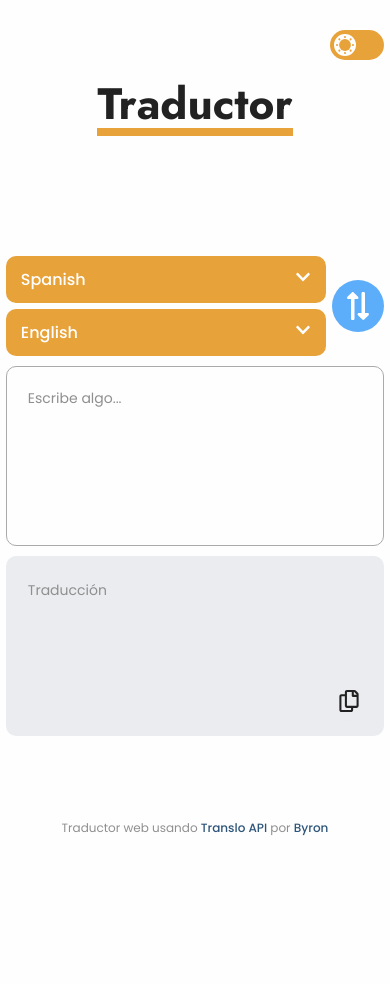
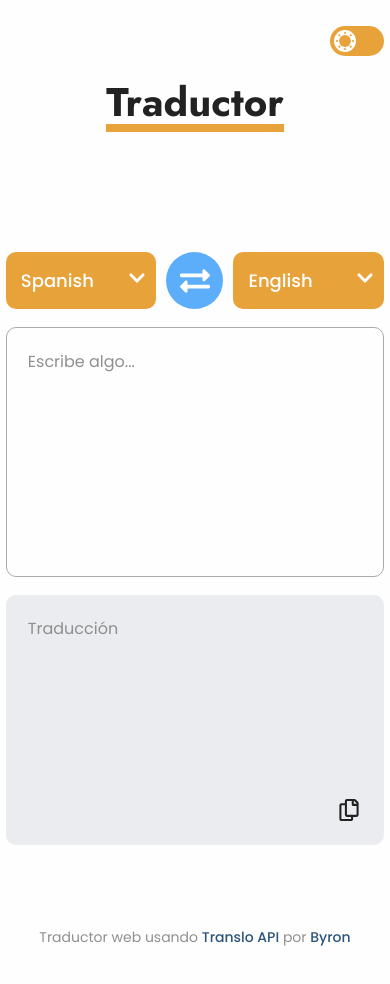
Before and after one commit to byronjvh/Translo-API-Translator, a React (Vite) app: page / in a window 390 px wide. Shown: the top 984 px of the page. Before the commit the page ends 880 px from the top, so only its background shows below. Built offline with nearby package versions, Linux system fonts and the light colour scheme.

Commit message:
fixing css

```diff
--- a/src/App.css
+++ b/src/App.css
@@ -19,14 +19,14 @@
 .themeSwitcher {
     position: absolute;
     right: 0;
-    top: 30px;
+    top: 26px;
     cursor: pointer;
-    width: 66px;
+    width: 54px;
     padding: 4px;
     display: flex;
     align-items: center;
     background-color: var(--accent-orange);
-    transition: background-color .4s ease-out;
+    transition: background-color .3s ease-out;
     border-radius: 50px;
 }
 
@@ -36,22 +36,22 @@
 
 
 .themeSwitcher_circle {
-    height: 28px;
-    width: 28px;
+    height: 22px;
+    width: 22px;
     background-color: var(--text-negative);
     border-radius: 50%;
     transform: translateX(0);
-    transition: transform .4s ease-out;
+    transition: transform .3s ease-out;
     position: relative;
 }
 
 .themeSwitcher.dark .themeSwitcher_circle {
-    transform: translateX(30px);
+    transform: translateX(24px);
 }
 
 .themeSwitcher_circle .icon {
-    width: 20px;
-    height: 20px;
+    width: 16px;
+    height: 16px;
     position: absolute;
     left: 50%;
     top: 50%;
@@ -64,14 +64,14 @@
 }
 
 .themeSwitcher_circle .sun {
-    width: 22px;
-    height: 22px;
-    transition: opacity .4s ease-out;
+    width: 18px;
+    height: 18px;
+    transition: opacity .3s ease-out;
 }
 
 .themeSwitcher_circle .moon {
     opacity: 0;
-    transition: opacity .4s ease-out;
+    transition: opacity .3s ease-out;
 }
 
 .themeSwitcher.dark .sun {
@@ -120,28 +120,3 @@ body.dark .footer__link {
 body.dark .footer__link:hover {
     color: var(--accent-light-blue);
 }
-
-@media screen and (max-width: 768px){
-    .themeSwitcher {
-        width: 54px;
-    }
-
-    .themeSwitcher_circle {
-        height: 22px;
-        width: 22px;
-    }
-
-    .themeSwitcher_circle .icon {
-        width: 16px;
-        height: 16px;
-    }
-
-    .themeSwitcher_circle .sun {
-        width: 18px;
-        height: 18px;
-    }
-
-    .themeSwitcher.dark .themeSwitcher_circle {
-        transform: translateX(24px);
-    }
-}
--- a/src/index.css
+++ b/src/index.css
@@ -17,10 +17,10 @@
   -moz-osx-font-smoothing: grayscale;
   -webkit-text-size-adjust: 100%;
 
-  --header: 50px;
-  --big: 22px;
-  --medium: 18px;
-  --small: 16px
+  --header: 40px;
+  --big: 18px;
+  --medium: 16px;
+  --small: 14px
 }
 
 a {
@@ -77,21 +77,3 @@ h1 {
 button{
   border: none;
 }
-
-@media screen and (max-width: 768px){
-  :root {
-    --header: 46px;
-    --big: 18px;
-    --medium: 16px;
-    --small: 14px
-  }
-}
-
-@media screen and (max-width: 460px){
-  :root {
-    --header: 44px;
-    --big: 16px;
-    --medium: 14px;
-    --small: 12px
-  }
-}
--- a/src/stylesheets/LangButton.css
+++ b/src/stylesheets/LangButton.css
@@ -1,12 +1,12 @@
 .langButton {
     width: 100%;
-    padding: 0 15px;
+    padding: 0 20px 0 15px;
     height: 57px;
     font-weight: 500;
     font-size: var(--big);
     border-radius: 10px;
     color: var(--text-negative);
-    display: flex;
+    display:flex;
     justify-content: space-between;
     align-items: center;
     position: relative;
@@ -15,8 +15,14 @@
     cursor: pointer;
 }
 
-.langButton:hover {
+.langButton:hover{
     background-color: var(--accent-light-orange);
+}
+
+.langButton__current{
+    text-overflow: ellipsis;
+    white-space: nowrap;
+    overflow: hidden;
 }
 
 .langList {
@@ -30,7 +36,7 @@
     grid-template-columns: 1fr 1fr 1fr;
     gap: 2px 5px;
     max-width: min-content;
-    max-height: 250px;
+    max-height: 350px;
     overflow: hidden scroll;
     top: 100%;
     left: 0;
@@ -91,6 +97,10 @@ body.dark .langList__language:hover {
 }
 
 .langButton__icon {
+    position: absolute;
+    right: 10px;
+    top: 50%;
+    transform: translateY(-50%);
     color: var(--text-negative);
 }
 
@@ -103,22 +113,19 @@ body.dark .langList__language:hover {
     transform: rotateZ(180deg);
 }
 
-@media screen and (max-width: 460px){
-    .langButton.right > .langList{
-        right: unset;
-        left: 0;
+@media screen and (max-width: 375px) {
+    .langButton__icon {
+        right: 5px;
     }
 
     .langButton {
-        height: 47px;
-    }
-
-    .langList {
-        font-size: var(--small);
-        padding: 3px;
-    }
-
-    .langList__language {
-        padding: 10px 5px;
+        padding: 0 20px 0 5px;
     }
 }
+
+@media screen and (max-width: 450px) {
+    .langList {
+        grid-template-columns: 1fr 1fr;
+        max-height: 600px;
+    }
+}
--- a/src/stylesheets/ReadText.css
+++ b/src/stylesheets/ReadText.css
@@ -1,6 +1,5 @@
 .textbox {
     width: 100%;
-    max-width: 497px;
     min-height: 250px;
     background-color: var(--bg-textbox);
     border-radius: 10px;
@@ -103,9 +102,3 @@
     top: 0;
     transform: translateY(-50%);
 }
-
-@media screen and (max-width: 460px){
-    .textbox {
-        min-height: 180px;
-    }
-}
--- a/src/stylesheets/Translate.css
+++ b/src/stylesheets/Translate.css
@@ -1,14 +1,13 @@
 .translateContainer {
     display: flex;
     flex-direction: column;
-    gap: 22px;
+    gap: var(--big);
 }
 
 .langChanger {
-    display: flex;
-    justify-content: center;
-    align-items: center;
-    gap: 15px;
+    display: grid;
+    grid-template-columns: minmax(0, 1fr) max-content minmax(0, 1fr);
+    gap: 10px;
 }
 
 .langChanger__switch {
@@ -36,48 +35,12 @@
 
 .textContainer {
     display: flex;
-    gap: 22px;
+    gap: var(--big);
     width: 100%;
 }
 
-@media screen and (max-width: 460px){
-    .langChanger {
-        display: grid;
-        grid-template-columns: 1fr min-content;
-        grid-template-areas:
-        "button switch"
-        "button switch";
-    }
-
-    .langChanger__switch {
-        grid-area: switch;
-        transform: rotateZ(90deg);
-    }
-
-    .translateContainer {
-        gap: 10px;
-    }
-
-    .langChanger {
-        gap: 6px;
-    }
-
-    .textContainer {
-        gap: 10px;
-    }
-}
-
-@media screen and (max-width: 460px){
+@media screen and (max-width: 600px){
     .textContainer {
         flex-wrap: wrap;
     }
-
-    .langChanger__switch {
-        min-height: 52px;
-        min-width: 52px;
-    }
-
-    .langChanger__icon {
-        font-size: 28px;
-    }
 }
--- a/src/stylesheets/WriteText.css
+++ b/src/stylesheets/WriteText.css
@@ -1,6 +1,5 @@
 .writebox {
     width: 100%;
-    max-width: 497px;
     min-height: 250px;
     background-color: var(--bg);
     border: 1px solid var(--outline);
@@ -99,9 +98,3 @@ body.dark .writebox__detect:hover {
 .writebox__detect.visible {
     display: unset;
 }
-
-@media screen and (max-width: 460px){
-    .writebox {
-        min-height: 180px;
-    }
-}
```
